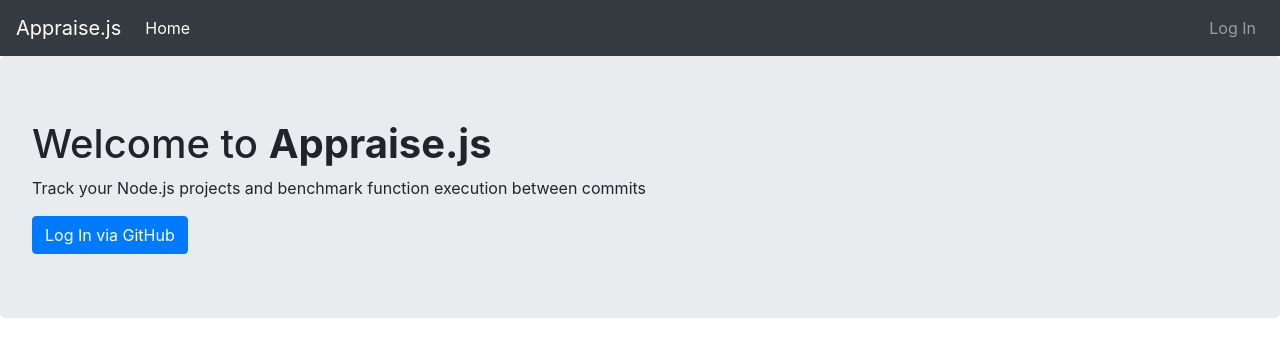
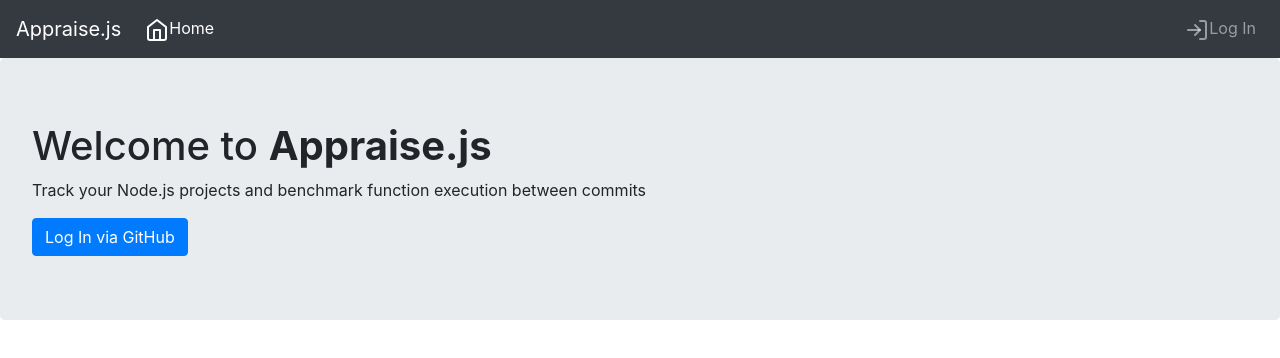
Before and after one commit to inglec/appraisejs-web-app, a React app: page / in a window 1280 px wide. Shown: the top 358 px of the page. Built offline with nearby package versions, Linux system fonts and the light colour scheme.

Commit message:
Add icons

```diff
--- a/src/components/App/index.jsx
+++ b/src/components/App/index.jsx
@@ -2,6 +2,8 @@ import { pick } from 'lodash/object';
 import PrivateRoute from 'react-private-route';
 import PropTypes from 'prop-types';
 import React from 'react';
+import HomeIcon from 'react-feather/dist/icons/home';
+import InstallationsIcon from 'react-feather/dist/icons/grid';
 import { BrowserRouter, Route, Switch } from 'react-router-dom';
 
 import Navbar from 'appraisejs-containers/Navbar';
@@ -20,6 +22,7 @@ const routes = [
     exact: true,
     component: Home,
     navbar: true,
+    icon: HomeIcon,
   },
   {
     name: 'Callback',
@@ -37,6 +40,7 @@ const routes = [
     component: Installations,
     isPrivate: true,
     navbar: true,
+    icon: InstallationsIcon,
   },
   {
     name: 'Not Found',
--- a/src/components/Home/index.jsx
+++ b/src/components/Home/index.jsx
@@ -2,7 +2,9 @@ import PropTypes from 'prop-types';
 import React from 'react';
 import Button from 'react-bootstrap/Button';
 import Jumbotron from 'react-bootstrap/Jumbotron';
+import LinkIcon from 'react-feather/dist/icons/link';
 
+import IconedText from 'appraisejs-components/IconedText';
 import { routePropTypes } from 'appraisejs-proptypes/react_router';
 
 import './styles';
@@ -11,7 +13,7 @@ const Home = ({ history, isAuthenticated }) => {
   let buttonMessage = 'Log In via GitHub';
   let buttonHref = '/login';
   if (isAuthenticated) {
-    buttonMessage = 'My Installations';
+    buttonMessage = <IconedText icon={LinkIcon}>My Installations</IconedText>;
     buttonHref = '/installations';
   }
 
--- /dev/null
+++ b/src/components/Home/styles.less
@@ -0,0 +1,3 @@
+.icon {
+  margin-right: 5px;
+}
--- /dev/null
+++ b/src/components/IconedText/index.jsx
@@ -0,0 +1,18 @@
+import PropTypes from 'prop-types';
+import React from 'react';
+
+import './styles';
+
+const IconedText = ({ icon: Icon, children }) => (
+  <span className="iconedtext">
+    <Icon className="icon" />
+    <span className="text">{children}</span>
+  </span>
+);
+
+IconedText.propTypes = {
+  icon: PropTypes.func.isRequired,
+  children: PropTypes.node.isRequired,
+};
+
+export default IconedText;
--- /dev/null
+++ b/src/components/IconedText/styles.less
@@ -0,0 +1,8 @@
+.iconedtext {
+  display: flex;
+  align-items: center;
+
+  .icon {
+    margin-right: 5px;
+  }
+}
--- a/src/components/Navbar/index.jsx
+++ b/src/components/Navbar/index.jsx
@@ -4,8 +4,12 @@ import React, { Component } from 'react';
 import Nav from 'react-bootstrap/Nav';
 import Navbar from 'react-bootstrap/Navbar';
 import NavDropdown from 'react-bootstrap/NavDropdown';
+import GitHubIcon from 'react-feather/dist/icons/github';
+import LoginIcon from 'react-feather/dist/icons/log-in';
+import LogoutIcon from 'react-feather/dist/icons/log-out';
 import { withRouter } from 'react-router-dom';
 
+import IconedText from 'appraisejs-components/IconedText';
 import { routePropTypes } from 'appraisejs-proptypes/react_router';
 import { statusPropType, userPropTypes } from 'appraisejs-proptypes/redux';
 
@@ -31,17 +35,20 @@ class AppNavbar extends Component {
   renderNavLinks() {
     const { history, location, routes } = this.props;
 
-    return routes.map(({ name, path, exact }) => {
+    return routes.map((route) => {
+      const {
+        icon: Icon,
+        exact,
+        name,
+        path,
+      } = route;
+
       const regex = new RegExp(`^${path}${exact ? '$' : ''}`);
       const active = !!regex.exec(location.pathname);
 
       return (
-        <Nav.Link
-          key={name}
-          active={active}
-          onClick={() => history.push(path)}
-        >
-          {name}
+        <Nav.Link key={name} active={active} onClick={() => history.push(path)}>
+          {Icon ? <IconedText icon={Icon}>{name}</IconedText> : name}
         </Nav.Link>
       );
     });
@@ -62,25 +69,35 @@ class AppNavbar extends Component {
       name,
     } = user.data || {};
 
-    const dropdownTitle = (
-      <span className="dropdown-title">
-        {avatarUrl ? <img src={avatarUrl} alt="avatar" /> : null}
-        <span>{name || login || 'Me'}</span>
-      </span>
-    );
+    const displayName = name || login || 'Me';
+    const dropdownTitle = avatarUrl
+      ? (
+        <span>
+          <img src={avatarUrl} alt="avatar" className="icon" />
+          {displayName}
+        </span>
+      )
+      : displayName;
 
     return (
       isAuthenticated
         ? (
           <NavDropdown alignRight title={dropdownTitle}>
             <NavDropdown.Item href={htmlUrl} target="_blank" rel="noopener noreferrer">
-              My GitHub
+              <IconedText icon={GitHubIcon}>My GitHub</IconedText>
             </NavDropdown.Item>
             <NavDropdown.Divider />
-            <NavDropdown.Item onClick={() => onClickLogout()}>Log Out</NavDropdown.Item>
+            <NavDropdown.Item className="logout" onClick={() => onClickLogout()}>
+              <IconedText icon={LogoutIcon}>Log Out</IconedText>
+            </NavDropdown.Item>
           </NavDropdown>
         )
-        : <Nav.Link onClick={() => history.push('/login')}>Log In</Nav.Link>
+        : (
+          <Nav.Link onClick={() => history.push('/login')}>
+            <LoginIcon className="icon" />
+            Log In
+          </Nav.Link>
+        )
     );
   }
 
@@ -113,6 +130,9 @@ AppNavbar.propTypes = {
     PropTypes.shape({
       name: PropTypes.string.isRequired,
       path: PropTypes.string.isRequired,
+
+      exact: PropTypes.bool,
+      icon: PropTypes.func,
     }),
   ).isRequired,
   user: PropTypes.exact({
--- a/src/components/Navbar/styles.less
+++ b/src/components/Navbar/styles.less
@@ -1,11 +1,24 @@
+@error-colour: red;
+
+.navbar {
   .navbar-brand {
     cursor: pointer;
   }
 
-.dropdown-title {
+  .dropdown {
     img {
       border-radius: 2px;
-    height: 23px;
-    margin-right: 5px;
+      height: 22px;
+      width: 22px;
     }
   }
+
+  .logout {
+    color: @error-colour;
+
+    &:hover {
+      color: @error-colour;
+    }
+  }
+
+}
```
Lines whose indentation alone changed are shown as unchanged.
